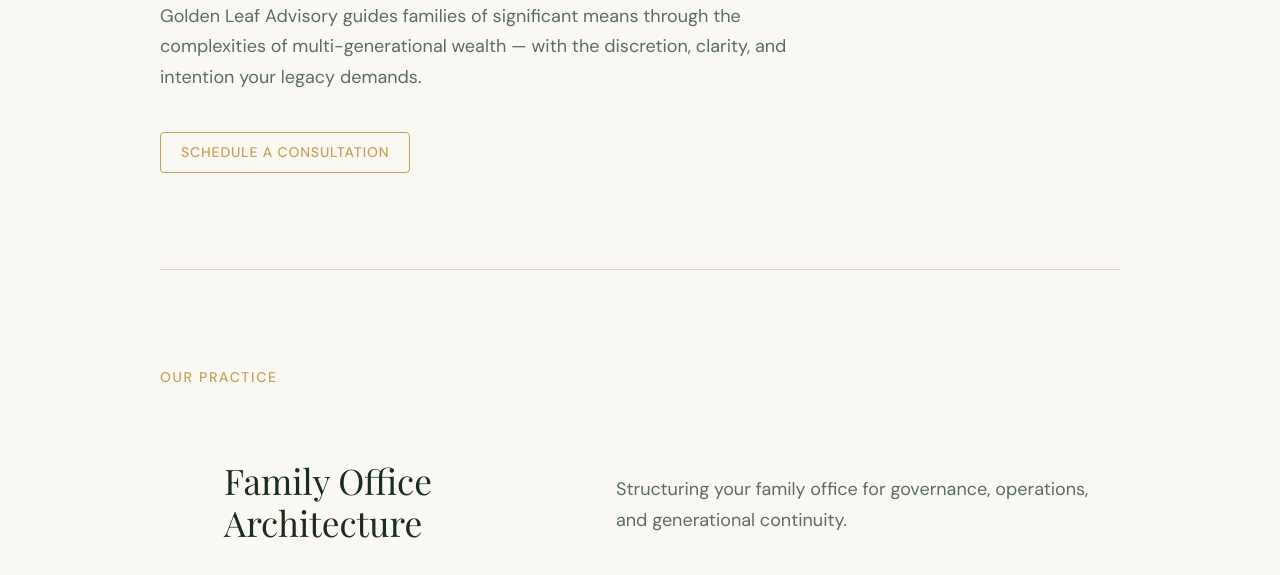
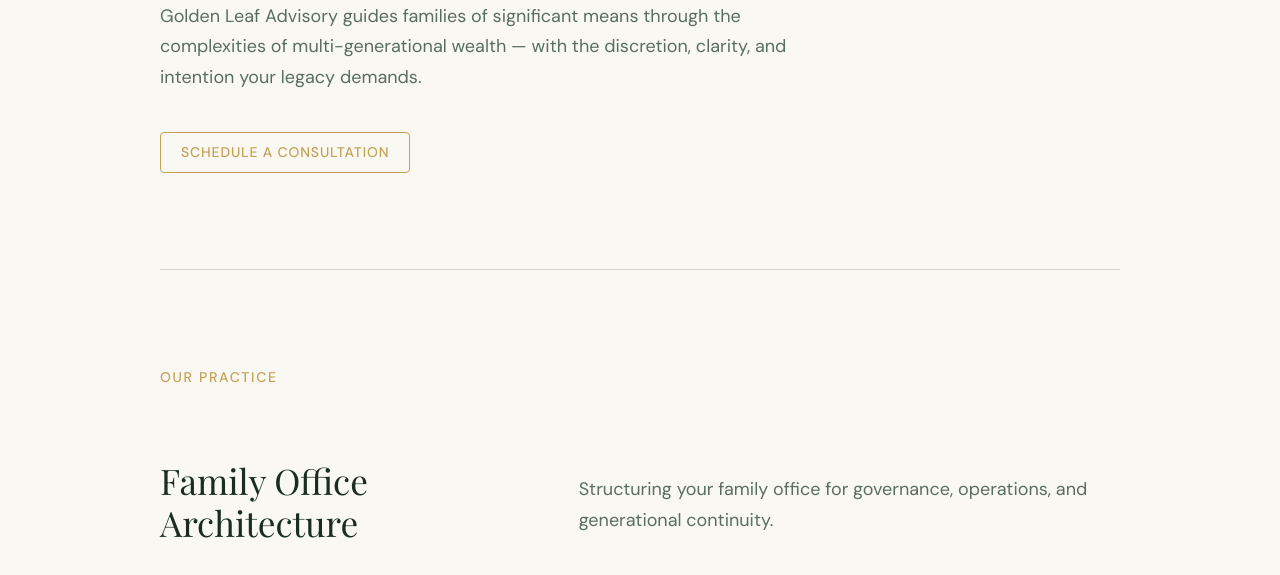
Before and after one commit to Auren33/golden-leaf-advisory, a website: page index.html in a window 1280 px wide. Shown: the part 374-949 px from the top of the page. Drawn offline with nearby package versions, Linux system fonts and the light colour scheme; a web font is replaced by a local one.

Commit message:
Fix service items alignment — remove alternating offset

```diff
--- a/style.css
+++ b/style.css
@@ -416,12 +416,7 @@ a:hover {
   color: #c8d5cc;
 }
 
-/* Offset: alternate services for visual interest */
-@media (min-width: 768px) {
-  .service-item:nth-child(even) {
-    padding-left: clamp(var(--space-8), 6vw, var(--space-16));
-  }
-}
+
 
 /* ============================================
    ETHOS / PHILOSOPHY
```
